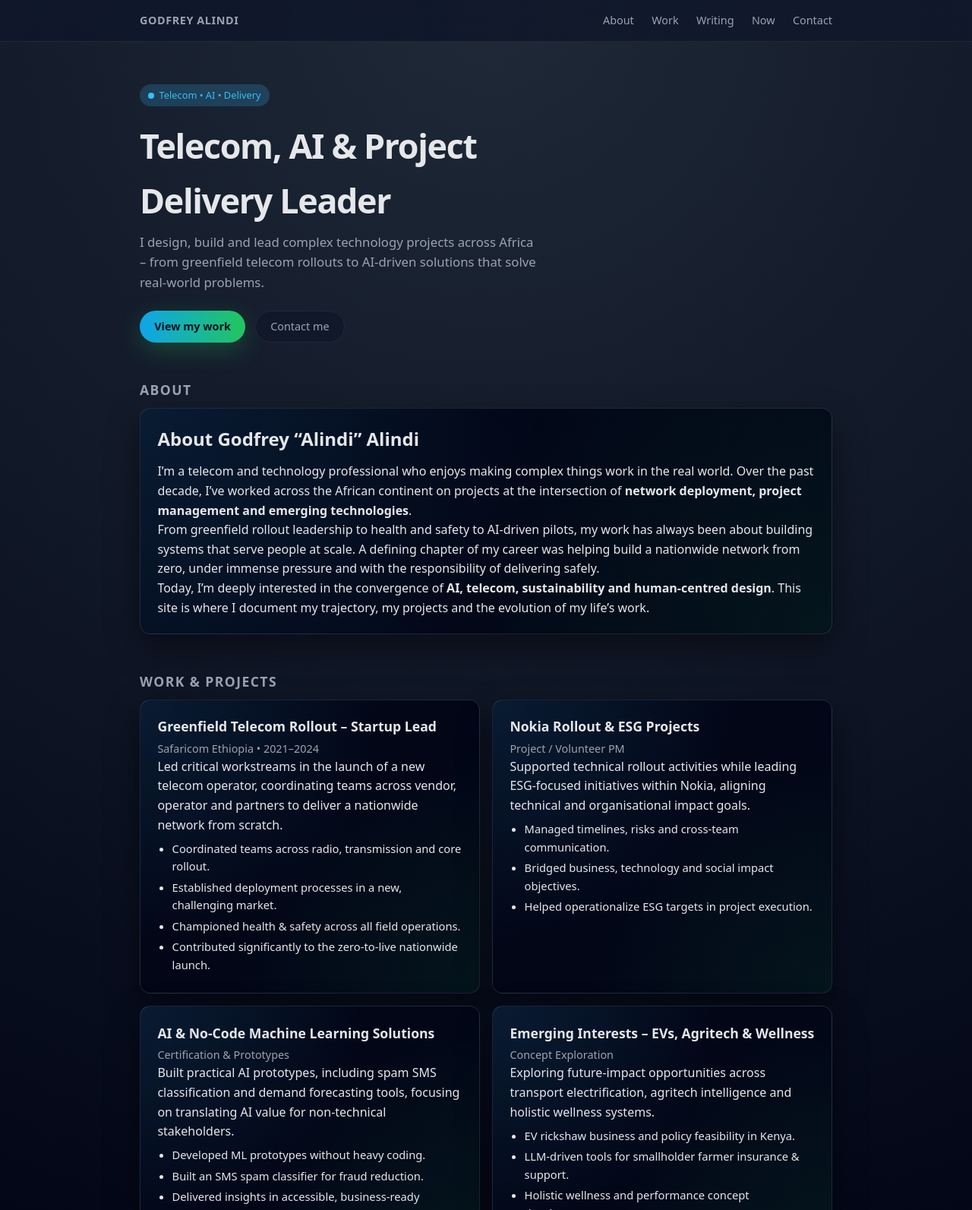
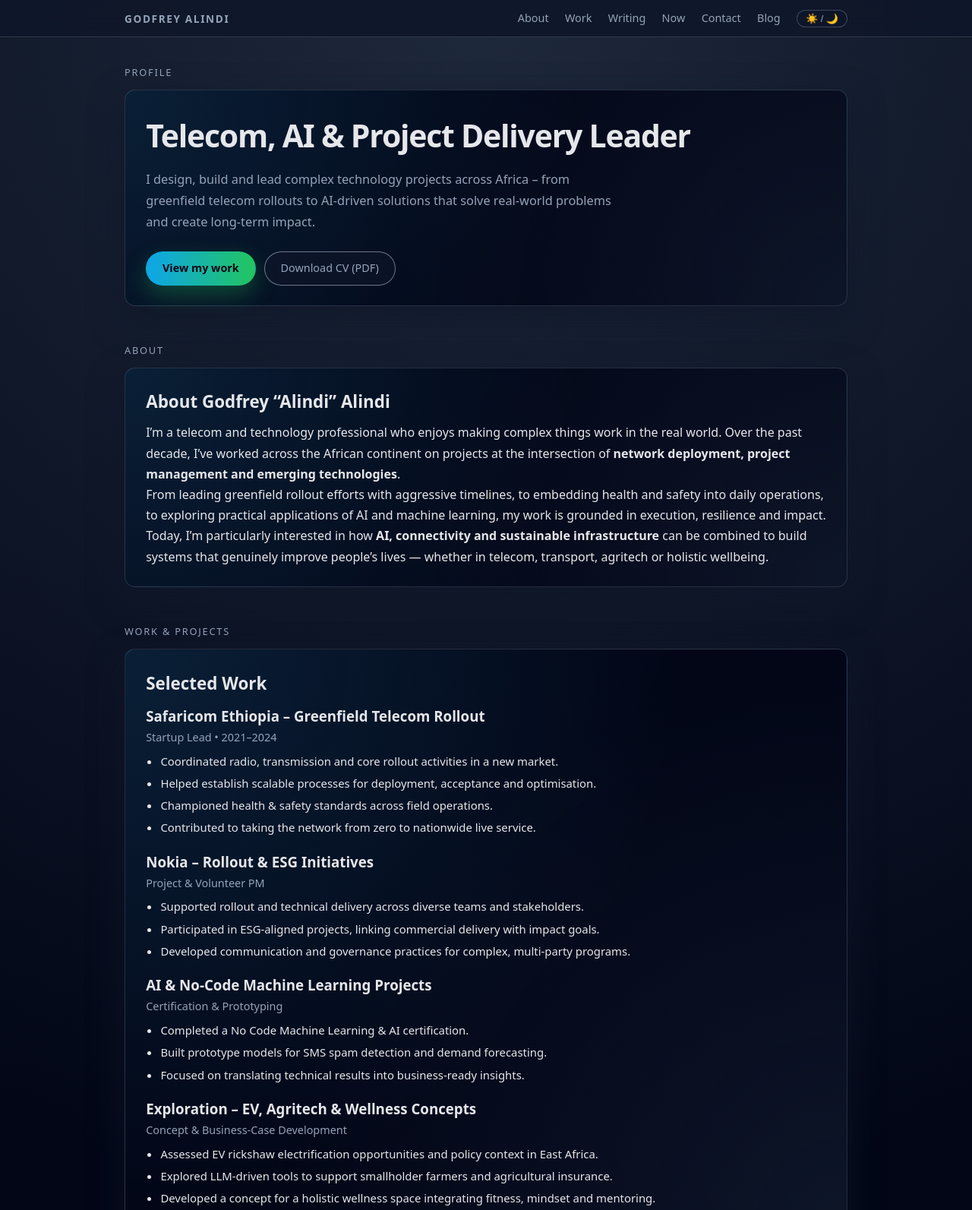
Before and after one commit to OrayAlindi/oray-alindi-github.io, a plain HTML site: page index.html in a window 1280 px wide. Shown: the top 1593 px of the page at 76% size. Drawn offline with Linux system fonts and the light colour scheme.

Commit message:
Updated site to new design

```diff
--- a/index.html
+++ b/index.html
@@ -1,228 +1,295 @@
 <!DOCTYPE html>
-<html lang="en">
+<html lang="en" data-theme="dark">
 <head>
   <meta charset="UTF-8" />
+  <meta name="viewport" content="width=device-width, initial-scale=1" />
+
   <title>Godfrey Alindi | Telecom, AI & Project Delivery Leader</title>
-  <meta name="viewport" content="width=device-width, initial-scale=1" />
-  <meta name="description" content="Portfolio and personal site of Godfrey Alindi – Telecom, AI & Project Delivery Leader." />
+
+  <!-- SEO Meta Tags -->
+  <meta name="description" content="Official portfolio of Godfrey Alindi — Telecom, AI & Project Delivery Leader working across Africa. Greenfield rollout leadership, AI-driven solutions, and emerging technology innovation." />
+  <meta name="keywords" content="Godfrey Alindi, Alindi, Telecom, AI, Project Delivery, Africa, Safaricom Ethiopia, Nokia, RAN, Rollout, Network Deployment, AI Solutions" />
+
+  <!-- OpenGraph (for LinkedIn/Facebook previews) -->
+  <meta property="og:title" content="Godfrey Alindi | Telecom, AI & Project Delivery Leader" />
+  <meta property="og:description" content="Telecom & AI leader delivering large-scale rollout, emerging-tech solutions, and sustainable impact across Africa." />
+  <meta property="og:image" content="https://orayalindi.com/og_orayalindi.png" />
+  <meta property="og:url" content="https://orayalindi.com" />
+  <meta property="og:type" content="website" />
+
+  <!-- Twitter Cards -->
+  <meta name="twitter:card" content="summary_large_image" />
+  <meta name="twitter:title" content="Godfrey Alindi | Telecom, AI & Project Delivery Leader" />
+  <meta name="twitter:description" content="Telecom & AI leader delivering large-scale rollout and real-world solutions." />
+  <meta name="twitter:image" content="https://orayalindi.com/og_orayalindi.png" />
+
+  <!-- Favicon -->
+  <link rel="icon" type="image/png" href="/favicon_ga.png" />
+
   <style>
     :root {
-      --bg: #0f172a;
-      --bg-alt: #020617;
-      --card: #020617;
       --accent: #38bdf8;
-      --accent-soft: rgba(56, 189, 248, 0.2);
-      --text: #e5e7eb;
-      --muted: #9ca3af;
-      --border: #1f2937;
+      --accent-light: rgba(56, 189, 248, 0.25);
+      --bg-dark: #020617;
+      --bg-light: #f7f9fc;
+      --text-dark: #e5e7eb;
+      --text-light: #0f172a;
+      --muted-dark: #94a3b8;
+      --muted-light: #6b7280;
+      --card-dark: #020617;
+      --card-light: #ffffff;
       --radius: 14px;
-      --shadow: 0 18px 45px rgba(0,0,0,0.45);
+      --transition: 0.3s ease;
     }
 
-    * { box-sizing: border-box; margin: 0; padding: 0; }
+    [data-theme="dark"] {
+      --bg: var(--bg-dark);
+      --text: var(--text-dark);
+      --muted: var(--muted-dark);
+      --card: var(--card-dark);
+    }
+
+    [data-theme="light"] {
+      --bg: var(--bg-light);
+      --text: var(--text-light);
+      --muted: var(--muted-light);
+      --card: var(--card-light);
+    }
+
+    * {
+      box-sizing: border-box;
+      margin: 0;
+      padding: 0;
+    }
 
     body {
       font-family: system-ui, -apple-system, BlinkMacSystemFont, "Segoe UI", sans-serif;
-      background: radial-gradient(circle at top, #1f2937, #020617 60%);
+      background: radial-gradient(circle at top, #1e293b, var(--bg) 55%);
       color: var(--text);
-      line-height: 1.6;
+      line-height: 1.7;
       -webkit-font-smoothing: antialiased;
+      transition: background var(--transition), color var(--transition);
     }
 
     a { color: var(--accent); text-decoration: none; }
     a:hover { text-decoration: underline; }
 
     header {
+      backdrop-filter: blur(18px);
       position: sticky;
       top: 0;
-      z-index: 10;
-      backdrop-filter: blur(16px);
-      background: linear-gradient(to right, rgba(15,23,42,0.95), rgba(15,23,42,0.85));
-      border-bottom: 1px solid var(--border);
+      z-index: 50;
+      border-bottom: 1px solid rgba(148,163,184,0.25);
+      background: rgba(15,23,42,0.9);
     }
 
-    .nav {
-      max-width: 960px;
+    nav {
+      max-width: 1000px;
       margin: 0 auto;
-      padding: 0.9rem 1.5rem;
+      padding: 0.75rem 1.5rem;
       display: flex;
+      justify-content: space-between;
       align-items: center;
-      justify-content: space-between;
+      font-size: 0.9rem;
     }
 
-    .nav-left span {
-      font-weight: 600;
-      letter-spacing: 0.04em;
-      font-size: 0.9rem;
+    nav strong {
+      letter-spacing: 0.12em;
       text-transform: uppercase;
+      font-size: 0.85rem;
       color: var(--muted);
     }
 
-    .nav-right a {
-      margin-left: 1.2rem;
-      font-size: 0.9rem;
+    nav .links a {
+      margin-left: 1.1rem;
       color: var(--muted);
     }
 
-    .nav-right a:hover { color: var(--accent); }
+    nav .links a:hover {
+      color: var(--accent);
+    }
+
+    #themeToggle {
+      cursor: pointer;
+      margin-left: 1.1rem;
+      padding: 0.2rem 0.7rem;
+      border-radius: 999px;
+      border: 1px solid rgba(148,163,184,0.35);
+      font-size: 0.8rem;
+      color: var(--muted);
+      background: rgba(15,23,42,0.7);
+    }
+
+    #themeToggle:hover {
+      border-color: var(--accent-light);
+      color: var(--accent);
+    }
 
     main {
-      max-width: 960px;
+      max-width: 1000px;
       margin: 0 auto;
-      padding: 2rem 1.5rem 4rem;
+      padding: 2.2rem 1.5rem 4rem;
     }
 
     section { margin-bottom: 3rem; }
 
-    .hero {
-      display: grid;
-      grid-template-columns: minmax(0, 3fr);
-      gap: 2rem;
-      margin-top: 1.5rem;
+    .section-title {
+      text-transform: uppercase;
+      font-size: 0.8rem;
+      letter-spacing: 0.14em;
+      color: var(--muted);
+      margin-bottom: 0.7rem;
     }
 
-    .badge {
-      display: inline-flex;
-      align-items: center;
-      gap: 0.4rem;
-      padding: 0.25rem 0.7rem;
-      border-radius: 999px;
-      background: var(--accent-soft);
-      color: var(--accent);
-      font-size: 0.8rem;
+    .card {
+      background: radial-gradient(circle at top left, rgba(56,189,248,0.14), transparent 60%),
+                  radial-gradient(circle at bottom right, rgba(15,23,42,0.9), transparent 60%),
+                  var(--card);
+      padding: 1.6rem 1.7rem;
+      border-radius: var(--radius);
+      border: 1px solid rgba(148,163,184,0.22);
+      box-shadow: 0 18px 45px rgba(15,23,42,0.7);
+      transition: transform 160ms ease, box-shadow 160ms ease, border-color 160ms ease;
     }
-    .dot { width: 8px; height: 8px; border-radius: 999px; background: var(--accent); }
+
+    .card:hover {
+      transform: translateY(-3px);
+      border-color: var(--accent-light);
+      box-shadow: 0 22px 60px rgba(15,23,42,0.85);
+    }
 
     h1 {
-      font-size: clamp(2.1rem, 4vw, 2.8rem);
-      margin-top: 1rem;
-      margin-bottom: 0.4rem;
+      font-size: clamp(2.1rem, 3.2vw, 2.7rem);
       letter-spacing: -0.03em;
+      margin-bottom: 0.6rem;
     }
 
-    .subtitle { font-size: 1.05rem; color: var(--muted); max-width: 40rem; }
+    h2 {
+      font-size: 1.4rem;
+      margin-bottom: 0.5rem;
+    }
+
+    p.lead {
+      font-size: 1.02rem;
+      max-width: 40rem;
+      color: var(--muted);
+    }
 
     .hero-actions {
-      margin-top: 1.4rem;
+      margin-top: 1.5rem;
       display: flex;
       flex-wrap: wrap;
-      gap: 0.8rem;
+      gap: 0.7rem;
     }
 
     .btn {
+      padding: 0.6rem 1.3rem;
+      border-radius: 999px;
+      font-size: 0.9rem;
       display: inline-flex;
       align-items: center;
       justify-content: center;
-      padding: 0.55rem 1.2rem;
-      border-radius: 999px;
-      font-size: 0.9rem;
-      border: 1px solid var(--border);
+      border: 1px solid transparent;
       cursor: pointer;
       transition: transform 120ms ease, box-shadow 120ms ease, background 120ms ease, border-color 120ms ease;
+      text-decoration: none;
+      white-space: nowrap;
     }
 
     .btn-primary {
       background: linear-gradient(to right, #0ea5e9, #22c55e);
-      border: none;
-      color: #0b1120;
+      color: #020617;
       font-weight: 600;
-      box-shadow: 0 10px 30px rgba(34,197,94,0.25);
-    }
-    .btn-primary:hover {
-      transform: translateY(-1px);
-      box-shadow: 0 16px 40px rgba(34,197,94,0.35);
+      box-shadow: 0 12px 30px rgba(34,197,94,0.3);
     }
 
-    .btn-ghost {
-      background: rgba(15,23,42,0.8);
-      color: var(--muted);
+    .btn-primary:hover {
+      transform: translateY(-2px);
+      box-shadow: 0 16px 40px rgba(34,197,94,0.45);
     }
 
-    .btn-ghost:hover {
-      border-color: var(--accent-soft);
-      background: rgba(15,23,42,0.95);
+    .btn-outline {
+      border-color: rgba(148,163,184,0.7);
+      color: var(--muted);
+      background: rgba(15,23,42,0.6);
     }
 
-    .card {
-      background: radial-gradient(circle at top left, rgba(56,189,248,0.12), transparent 55%),
-                  radial-gradient(circle at bottom right, rgba(34,197,94,0.08), transparent 55%),
-                  var(--card);
-      border-radius: var(--radius);
-      border: 1px solid rgba(148,163,184,0.18);
-      padding: 1.3rem 1.4rem;
-      box-shadow: var(--shadow);
+    .btn-outline:hover {
+      border-color: var(--accent-light);
+      color: var(--accent);
+      background: rgba(15,23,42,0.9);
     }
 
-    .section-title {
-      font-size: 1.1rem;
-      font-weight: 600;
-      letter-spacing: 0.08em;
-      text-transform: uppercase;
-      color: var(--muted);
-      margin-bottom: 0.6rem;
+    ul {
+      margin-left: 1.2rem;
+      margin-top: 0.4rem;
     }
 
-    h2 { font-size: 1.5rem; margin-bottom: 0.7rem; }
-    h3 { font-size: 1.1rem; margin-bottom: 0.2rem; }
-    .muted { color: var(--muted); font-size: 0.9rem; }
-
-    .grid { display: grid; grid-template-columns: minmax(0, 1fr); gap: 1rem; }
-    .pill-row { display: flex; flex-wrap: wrap; gap: 0.4rem; margin-top: 0.4rem; }
-
-    .pill {
-      padding: 0.1rem 0.55rem;
-      border-radius: 999px;
-      border: 1px solid rgba(148,163,184,0.4);
-      font-size: 0.75rem;
-      color: var(--muted);
+    li {
+      margin-bottom: 0.25rem;
+      font-size: 0.93rem;
     }
 
-    ul { margin-left: 1.2rem; margin-top: 0.4rem; }
-    li { margin-bottom: 0.25rem; font-size: 0.92rem; }
+    .muted {
+      color: var(--muted);
+      font-size: 0.9rem;
+    }
 
     footer {
-      margin-top: 3rem;
+      margin-top: 2.5rem;
       padding-top: 1.5rem;
-      border-top: 1px solid var(--border);
+      border-top: 1px solid rgba(148,163,184,0.25);
       font-size: 0.8rem;
       color: var(--muted);
       text-align: center;
     }
 
-    @media (min-width: 720px) {
-      .hero { grid-template-columns: minmax(0, 3fr) minmax(0, 2fr); align-items: center; }
-      .grid-2 { grid-template-columns: repeat(2, minmax(0, 1fr)); }
+    @media (max-width: 640px) {
+      nav .links {
+        display: flex;
+        flex-wrap: wrap;
+        justify-content: flex-end;
+        gap: 0.6rem;
+      }
+      nav .links a {
+        margin-left: 0.6rem;
+      }
+      main {
+        padding-inline: 1.1rem;
+      }
     }
   </style>
 </head>
+
 <body>
 <header>
-  <nav class="nav">
-    <div class="nav-left"><span>GODFREY ALINDI</span></div>
-    <div class="nav-right">
+  <nav>
+    <strong>GODFREY ALINDI</strong>
+    <div class="links">
       <a href="#about">About</a>
       <a href="#work">Work</a>
       <a href="#writing">Writing</a>
       <a href="#now">Now</a>
       <a href="#contact">Contact</a>
+      <a href="/blog/">Blog</a>
+      <button id="themeToggle" type="button">☀️ / 🌙</button>
     </div>
   </nav>
 </header>
 
 <main>
-
   <!-- HERO -->
-  <section id="home" class="hero">
-    <div>
-      <div class="badge"><span class="dot"></span><span>Telecom • AI • Delivery</span></div>
-      <h1>Telecom, AI & Project Delivery Leader</h1>
-      <p class="subtitle">
+  <section id="home">
+    <div class="section-title">Profile</div>
+    <div class="card">
+      <h1>Telecom, AI &amp; Project Delivery Leader</h1>
+      <p class="lead">
         I design, build and lead complex technology projects across Africa – from greenfield telecom rollouts
-        to AI-driven solutions that solve real-world problems.
+        to AI-driven solutions that solve real-world problems and create long-term impact.
       </p>
       <div class="hero-actions">
         <a href="#work" class="btn btn-primary">View my work</a>
-        <a href="#contact" class="btn btn-ghost">Contact me</a>
+        <a href="Alindi_CV.pdf" class="btn btn-outline" target="_blank" rel="noopener">Download CV (PDF)</a>
       </div>
     </div>
   </section>
@@ -238,80 +305,52 @@
         <strong>network deployment, project management and emerging technologies</strong>.
       </p>
       <p>
-        From greenfield rollout leadership to health and safety to AI-driven pilots, my work has always been
-        about building systems that serve people at scale. A defining chapter of my career was helping build a
-        nationwide network from zero, under immense pressure and with the responsibility of delivering safely.
+        From leading greenfield rollout efforts with aggressive timelines, to embedding health and safety
+        into daily operations, to exploring practical applications of AI and machine learning, my work is
+        grounded in execution, resilience and impact.
       </p>
       <p>
-        Today, I’m deeply interested in the convergence of <strong>AI, telecom, sustainability and human-centred design</strong>.
-        This site is where I document my trajectory, my projects and the evolution of my life’s work.
+        Today, I’m particularly interested in how <strong>AI, connectivity and sustainable infrastructure</strong>
+        can be combined to build systems that genuinely improve people’s lives — whether in telecom,
+        transport, agritech or holistic wellbeing.
       </p>
     </div>
   </section>
 
   <!-- WORK -->
   <section id="work">
-    <div class="section-title">Work & Projects</div>
-
-    <div class="grid grid-2">
-
+    <div class="section-title">Work &amp; Projects</div>
     <div class="card">
-        <h3>Greenfield Telecom Rollout – Startup Lead</h3>
-        <p class="muted">Safaricom Ethiopia • 2021–2024</p>
-        <p>
-          Led critical workstreams in the launch of a new telecom operator, coordinating teams across vendor,
-          operator and partners to deliver a nationwide network from scratch.
-        </p>
+      <h2>Selected Work</h2>
+      <h3>Safaricom Ethiopia – Greenfield Telecom Rollout</h3>
+      <p class="muted">Startup Lead • 2021–2024</p>
       <ul>
-          <li>Coordinated teams across radio, transmission and core rollout.</li>
-          <li>Established deployment processes in a new, challenging market.</li>
-          <li>Championed health & safety across all field operations.</li>
-          <li>Contributed significantly to the zero-to-live nationwide launch.</li>
+        <li>Coordinated radio, transmission and core rollout activities in a new market.</li>
+        <li>Helped establish scalable processes for deployment, acceptance and optimisation.</li>
+        <li>Championed health &amp; safety standards across field operations.</li>
+        <li>Contributed to taking the network from zero to nationwide live service.</li>
       </ul>
-      </div>
-
-      <div class="card">
-        <h3>Nokia Rollout & ESG Projects</h3>
-        <p class="muted">Project / Volunteer PM</p>
-        <p>
-          Supported technical rollout activities while leading ESG-focused initiatives within Nokia, aligning
-          technical and organisational impact goals.
-        </p>
+      <h3 style="margin-top:1rem;">Nokia – Rollout &amp; ESG Initiatives</h3>
+      <p class="muted">Project &amp; Volunteer PM</p>
       <ul>
-          <li>Managed timelines, risks and cross-team communication.</li>
-          <li>Bridged business, technology and social impact objectives.</li>
-          <li>Helped operationalize ESG targets in project execution.</li>
+        <li>Supported rollout and technical delivery across diverse teams and stakeholders.</li>
+        <li>Participated in ESG-aligned projects, linking commercial delivery with impact goals.</li>
+        <li>Developed communication and governance practices for complex, multi-party programs.</li>
       </ul>
-      </div>
-
-      <div class="card">
-        <h3>AI & No-Code Machine Learning Solutions</h3>
-        <p class="muted">Certification & Prototypes</p>
-        <p>
-          Built practical AI prototypes, including spam SMS classification and demand forecasting tools,
-          focusing on translating AI value for non-technical stakeholders.
-        </p>
+      <h3 style="margin-top:1rem;">AI &amp; No-Code Machine Learning Projects</h3>
+      <p class="muted">Certification &amp; Prototyping</p>
       <ul>
-          <li>Developed ML prototypes without heavy coding.</li>
-          <li>Built an SMS spam classifier for fraud reduction.</li>
-          <li>Delivered insights in accessible, business-ready language.</li>
+        <li>Completed a No Code Machine Learning &amp; AI certification.</li>
+        <li>Built prototype models for SMS spam detection and demand forecasting.</li>
+        <li>Focused on translating technical results into business-ready insights.</li>
       </ul>
-      </div>
-
-      <div class="card">
-        <h3>Emerging Interests – EVs, Agritech & Wellness</h3>
-        <p class="muted">Concept Exploration</p>
-        <p>
-          Exploring future-impact opportunities across transport electrification, agritech intelligence and
-          holistic wellness systems.
-        </p>
+      <h3 style="margin-top:1rem;">Exploration – EV, Agritech &amp; Wellness Concepts</h3>
+      <p class="muted">Concept &amp; Business-Case Development</p>
       <ul>
-          <li>EV rickshaw business and policy feasibility in Kenya.</li>
-          <li>LLM-driven tools for smallholder farmer insurance & support.</li>
-          <li>Holistic wellness and performance concept development.</li>
+        <li>Assessed EV rickshaw electrification opportunities and policy context in East Africa.</li>
+        <li>Explored LLM-driven tools to support smallholder farmers and agricultural insurance.</li>
+        <li>Developed a concept for a holistic wellness space integrating fitness, mindset and mentoring.</li>
       </ul>
-      </div>
-
     </div>
   </section>
 
@@ -319,15 +358,19 @@
   <section id="writing">
     <div class="section-title">Writing</div>
     <div class="card">
-      <h2>Essays & Reflections</h2>
-      <p>This section will feature:</p>
+      <h2>Essays &amp; Reflections</h2>
+      <p>
+        I’m working on a series of short essays and notes that will live on this site and in the blog:
+      </p>
       <ul>
-        <li>Insights on telecom, connectivity and infrastructure.</li>
-        <li>AI, data and their real-world applications.</li>
-        <li>Leadership lessons from demanding environments.</li>
-        <li>Ideas from books and philosophy that shape my thinking.</li>
+        <li>Lessons from building networks and teams under real-world constraints.</li>
+        <li>How AI and data can be used pragmatically in telecom and adjacent industries.</li>
+        <li>Leadership, resilience and personal growth across difficult projects.</li>
+        <li>Books, ideas and philosophies that have shaped the way I think about work and life.</li>
       </ul>
-      <p class="muted">New writing coming soon.</p>
+      <p class="muted" style="margin-top:0.6rem;">
+        Visit the <a href="/blog/">blog</a> to see new posts as they’re published.
+      </p>
     </div>
   </section>
 
@@ -338,9 +381,9 @@
       <h2>What I’m focused on now</h2>
       <p class="muted">Updated: December 2025</p>
       <ul>
-        <li>Transitioning into my next chapter in project/tech leadership & AI-driven roles.</li>
-        <li>Deepening my skills in ML, LLMs and practical applied AI.</li>
-        <li>Exploring long-term impact at the intersection of telecom, sustainability and wellbeing.</li>
+        <li>Exploring my next chapter in project, delivery and technology leadership roles.</li>
+        <li>Deepening practical skills in machine learning, LLMs and applied AI.</li>
+        <li>Clarifying a long-term path at the intersection of telecom, AI, sustainability and human wellbeing.</li>
       </ul>
     </div>
   </section>
@@ -350,32 +393,40 @@
     <div class="section-title">Contact</div>
     <div class="card">
       <h2>Let’s connect</h2>
-      <p>I’m open to opportunities and conversations related to:</p>
+      <p>
+        I’m open to conversations and opportunities related to:
+      </p>
       <ul>
-        <li>Telecom rollout & project delivery leadership</li>
-        <li>AI-enabled operational solutions</li>
-        <li>Agritech, electrification & wellness innovation</li>
+        <li>Telecom rollout &amp; large-scale project delivery.</li>
+        <li>AI-enabled solutions in real-world operations.</li>
+        <li>Concepts in electrification, agritech or holistic performance.</li>
       </ul>
-      <p style="margin-top: 0.6rem;">
+      <p style="margin-top:0.6rem;">
         <strong>Email:</strong>
-        <a href="mailto:godfrey.alindi@gmail.com">godfrey.alindi@gmail.com</a><br /><br />
-
+        <a href="mailto:godfrey.alindi@gmail.com">godfrey.alindi@gmail.com</a><br />
         <strong>LinkedIn:</strong>
-        <a href="https://www.linkedin.com/in/oray-alindi-g/" target="_blank">
+        <a href="https://www.linkedin.com/in/oray-alindi-g/" target="_blank" rel="noreferrer">
           linkedin.com/in/oray-alindi-g/
         </a>
       </p>
     </div>
   </section>
+</main>
 
 <footer>
   © <span id="year"></span> Godfrey Alindi. All rights reserved.
 </footer>
-</main>
 
 <script>
+  // Set current year
   document.getElementById('year').textContent = new Date().getFullYear();
+
+  // Theme toggle
+  const toggle = document.getElementById('themeToggle');
+  toggle.addEventListener('click', () => {
+    const html = document.documentElement;
+    html.dataset.theme = html.dataset.theme === 'dark' ? 'light' : 'dark';
+  });
 </script>
 </body>
 </html>
-Initial website
```
Lines whose indentation alone changed are shown as unchanged.
